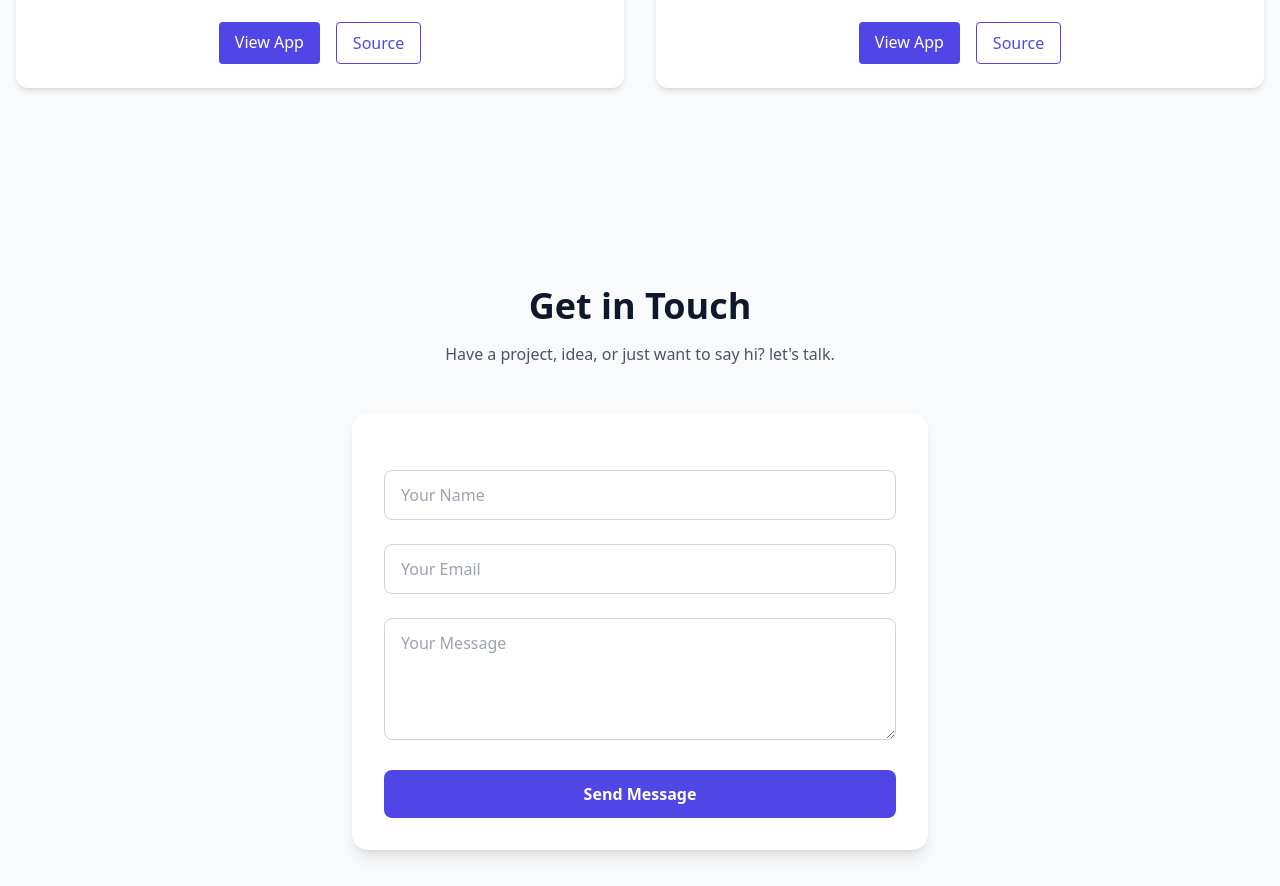
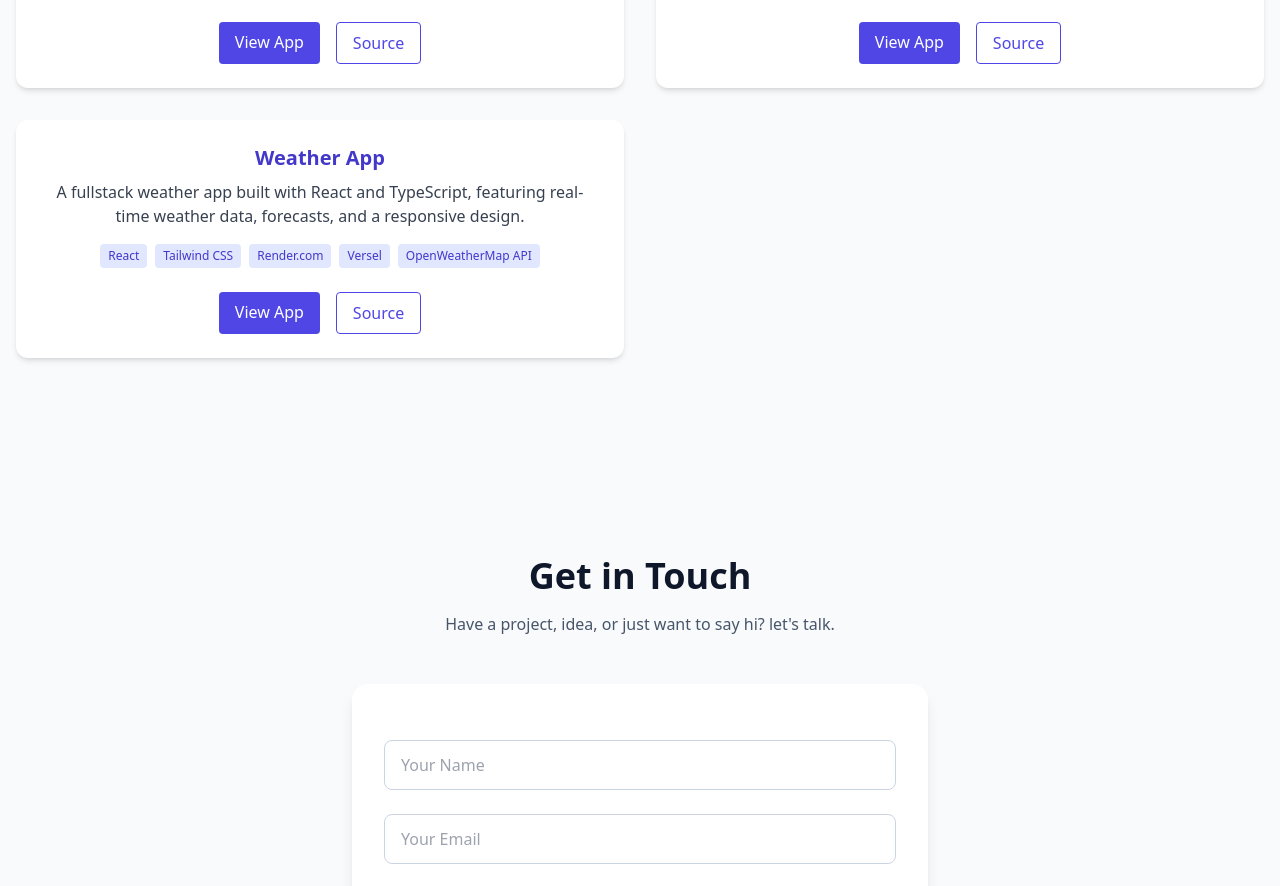
Before and after one commit to Hinda213/hindas-portfolio, a React (Vite) app: page / in a window 1280 px wide. Shown: the part 2232-3118 px from the top of the page. Built offline with nearby package versions, Linux system fonts and the light colour scheme.

Commit message:
added a full stack weather project to the projects

```diff
--- a/src/components/Projects.tsx
+++ b/src/components/Projects.tsx
@@ -17,6 +17,14 @@ const projects = [
     liveUrl: "https://finance-tracker-crud.netlify.app//",
     githubUrl: "https://github.com/Hinda213/Finance-Tracker",
   },
+  {
+  title: "Weather App",
+  description:
+  " A fullstack weather app built with React and TypeScript, featuring real-time weather data, forecasts, and a responsive design.",
+  tech: ["React", "Tailwind CSS", "Render.com", "Versel", "OpenWeatherMap API"],
+  liveUrl: "https://atmos-stack-project-n8bp.vercel.app/",
+  githubUrl: "https://github.com/Hinda213/AtmosStack-project"
+  }
 ];
 
 const Projects = () => {
```
